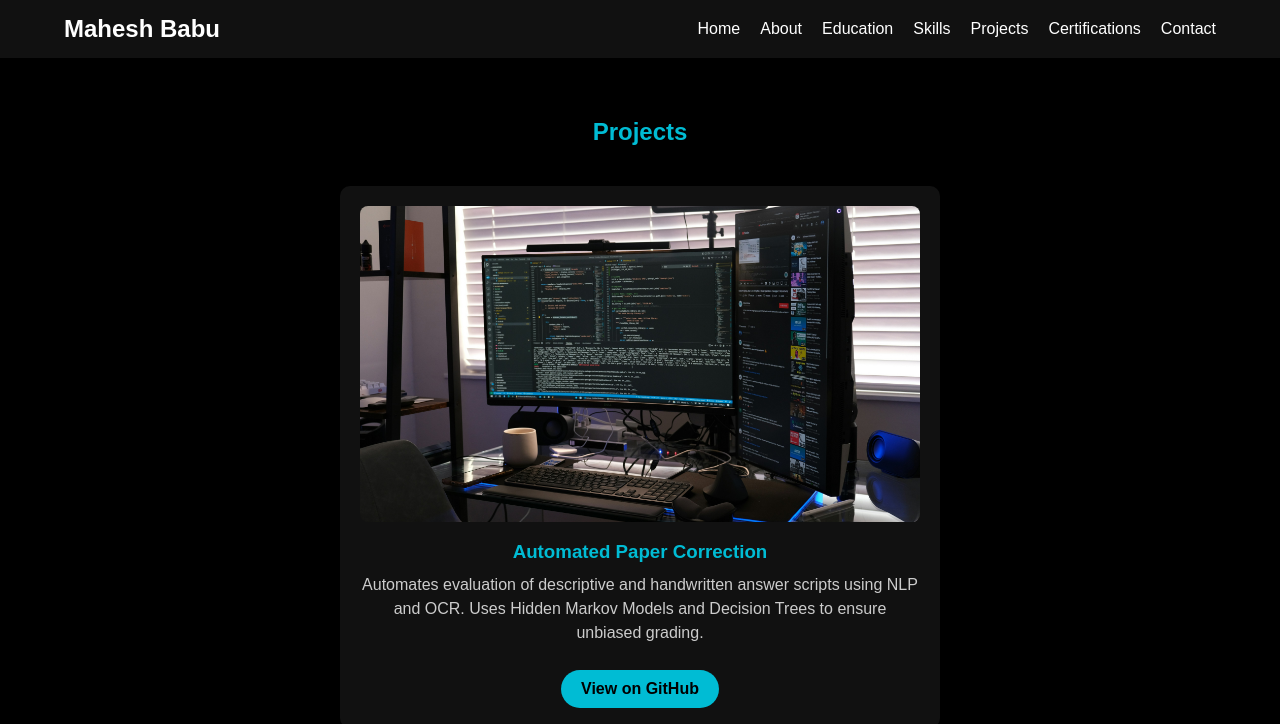
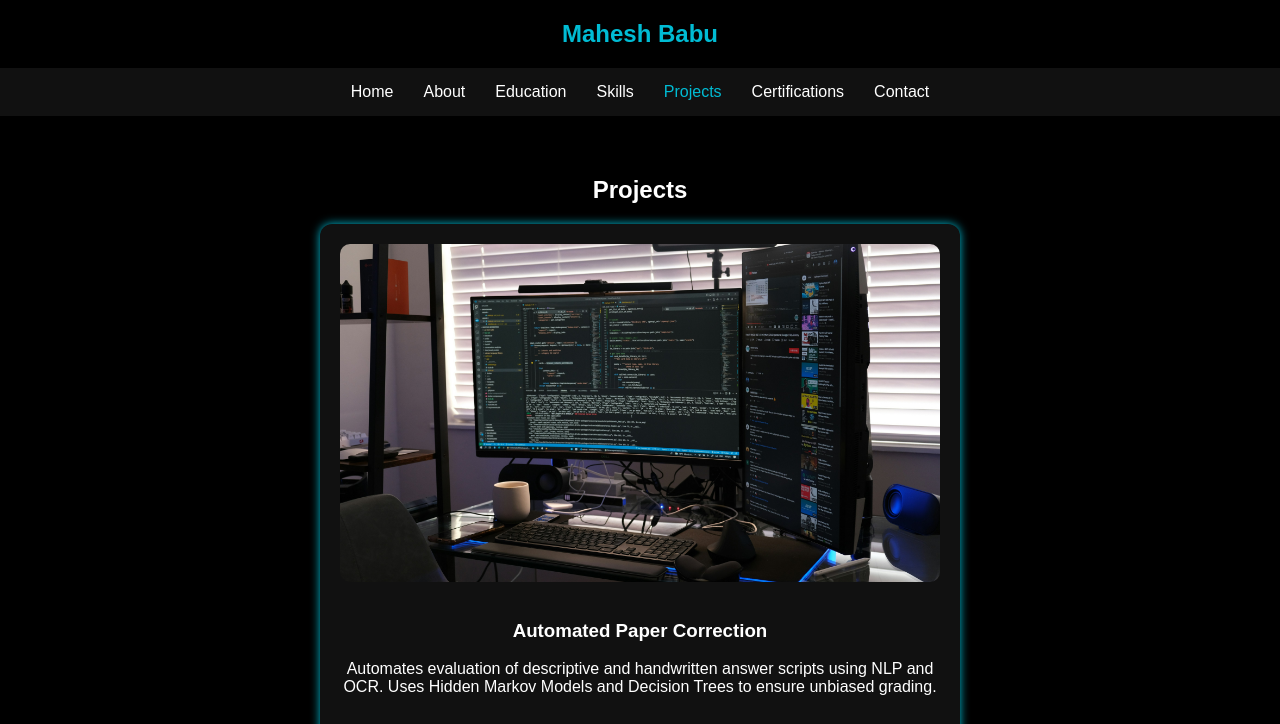
Before and after one commit to maheshbabu1807/_portfolio, a plain HTML site: page projects.html in a window 1280 px wide. Shown: the top 724 px of the page. Drawn offline with Linux system fonts and the light colour scheme.

Commit message:
Update style.css

```diff
--- a/style.css
+++ b/style.css
@@ -1,141 +1,132 @@
-* {
+/* ===== Global Styles ===== */
+body {
   margin: 0;
-  padding: 0;
-  box-sizing: border-box;
-  font-family: "Poppins", sans-serif;
-}
-
-body {
+  font-family: 'Poppins', sans-serif;
   background-color: #000;
   color: #fff;
   text-align: center;
 }
 
-/* Navbar */
-nav {
+nav ul {
+  list-style: none;
+  background: #111;
+  padding: 15px;
   display: flex;
-  justify-content: space-between;
-  align-items: center;
-  padding: 15px 5%;
-  background-color: #111;
-  position: sticky;
-  top: 0;
-  z-index: 1000;
+  justify-content: center;
+  flex-wrap: wrap;
+  margin: 0;
 }
 
-.logo {
-  font-size: 1.5rem;
-  font-weight: bold;
+nav ul li {
+  margin: 0 15px;
 }
 
-.nav-links {
-  list-style: none;
-  display: flex;
-  gap: 20px;
-}
-
-.nav-links a {
+nav ul li a {
+  color: #fff;
   text-decoration: none;
-  color: #fff;
+  font-weight: 500;
   transition: 0.3s;
 }
 
-.nav-links a:hover, .active {
+nav ul li a:hover,
+.active {
   color: #00bcd4;
 }
 
-/* Home Section */
-.home-section {
-  padding: 80px 20px;
+/* ===== Section Styles ===== */
+section {
+  padding: 40px 20px;
+}
+
+h1 span {
+  color: #00bcd4;
+}
+
+h2 {
+  color: #00bcd4;
+  margin-bottom: 20px;
+}
+
+/* ===== Home Section ===== */
+.home {
+  display: flex;
+  flex-direction: column;
+  align-items: center;
+  justify-content: center;
+  min-height: 80vh;
 }
 
 .profile-img {
-  width: 180px;
-  height: 180px;
+  width: 160px;
+  height: 160px;
   border-radius: 50%;
-  margin-bottom: 25px;
   border: 3px solid #00bcd4;
+  margin-bottom: 20px;
 }
 
-.home-section h1 {
-  font-size: 2rem;
+.btn, .github-link {
+  display: inline-block;
+  background: #00bcd4;
+  color: #000;
+  padding: 10px 20px;
+  border-radius: 20px;
+  margin-top: 15px;
+  text-decoration: none;
+  font-weight: 600;
+  transition: 0.3s ease;
 }
 
-.home-section span {
-  color: #00bcd4;
+.btn:hover, .github-link:hover {
+  background: #fff;
+  color: #000;
 }
 
-.home-section p {
-  margin: 15px auto;
+/* ===== Card & Project Styles ===== */
+.card, .project-card {
+  background: #111;
+  margin: 20px auto;
+  padding: 20px;
+  border-radius: 12px;
   max-width: 600px;
-  line-height: 1.6;
+  box-shadow: 0 0 10px #00bcd4;
+  text-align: center;
 }
 
-.btn {
-  display: inline-block;
-  background-color: #00bcd4;
-  color: #000;
-  padding: 10px 20px;
-  border-radius: 25px;
-  text-decoration: none;
-  margin-top: 25px;
-  font-weight: 600;
-}
-
-.btn:hover {
-  background-color: #0097a7;
-}
-
-/* Cards Section */
-.cards-section {
-  padding: 60px 20px;
-}
-
-.cards-section h1 {
-  margin-bottom: 40px;
-  color: #00bcd4;
-}
-
-.card {
-  background-color: #111;
-  margin: 20px auto;
-  padding: 20px;
-  width: 85%;
+.card img, .project-card img {
+  width: 100%;
   border-radius: 10px;
-  max-width: 600px;
-  transition: transform 0.3s;
-}
-
-.card:hover {
-  transform: scale(1.02);
-}
-
-.card img {
-  width: 100%;
-  border-radius: 8px;
   margin-bottom: 15px;
 }
 
-.card h3 {
-  color: #00bcd4;
-  margin-bottom: 10px;
+/* ===== Certifications Fix ===== */
+ul, li {
+  list-style-type: none;   /* Removes bullet points */
+  padding: 0;
+  margin: 0;
 }
 
-.card p {
-  color: #ccc;
-  line-height: 1.5;
-}
-
-/* Contact */
-.contact-section {
-  padding: 60px 20px;
-}
-
-.contact-section a {
+/* ===== Contact Section ===== */
+.contact a {
   color: #00bcd4;
   text-decoration: none;
 }
 
-.contact-section a:hover {
+.contact a:hover {
   text-decoration: underline;
 }
+
+/* ===== Responsive Design ===== */
+@media (max-width: 768px) {
+  nav ul {
+    flex-direction: column;
+  }
+
+  .card, .project-card {
+    width: 90%;
+  }
+
+  .profile-img {
+    width: 130px;
+    height: 130px;
+  }
+}
```
